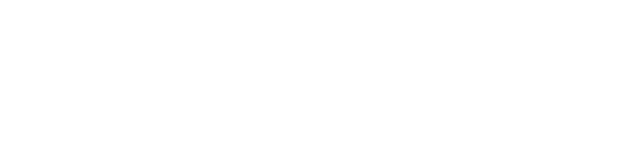
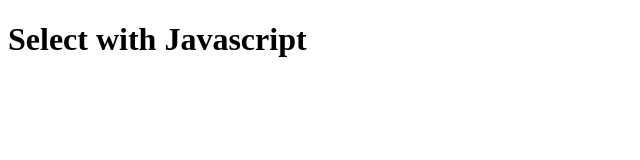
Before and after one commit to matthewpowell3/Javascript-Real-Real, a plain HTML site: page index.html in a window 1280 px wide. Shown: the whole page, without its empty margins (0-640 px from the left). Drawn offline with Linux system fonts and the light colour scheme.

Commit message:
2 files modified

```diff
--- a/app.js
+++ b/app.js
@@ -23,3 +23,5 @@ console.warn('This is a Warning');
 
 // This is will leave a error in the console
 console.error('This is a Error');
+
+// Selecting html elements with getElementById
--- a/index.html
+++ b/index.html
@@ -7,6 +7,8 @@
     <title>Document</title>
   </head>
   <body>
+    <h1 id="title">Select with Javascript</h1>
+
     <!-- my javascript -->
     <script src="app.js"></script>
   </body>
```
